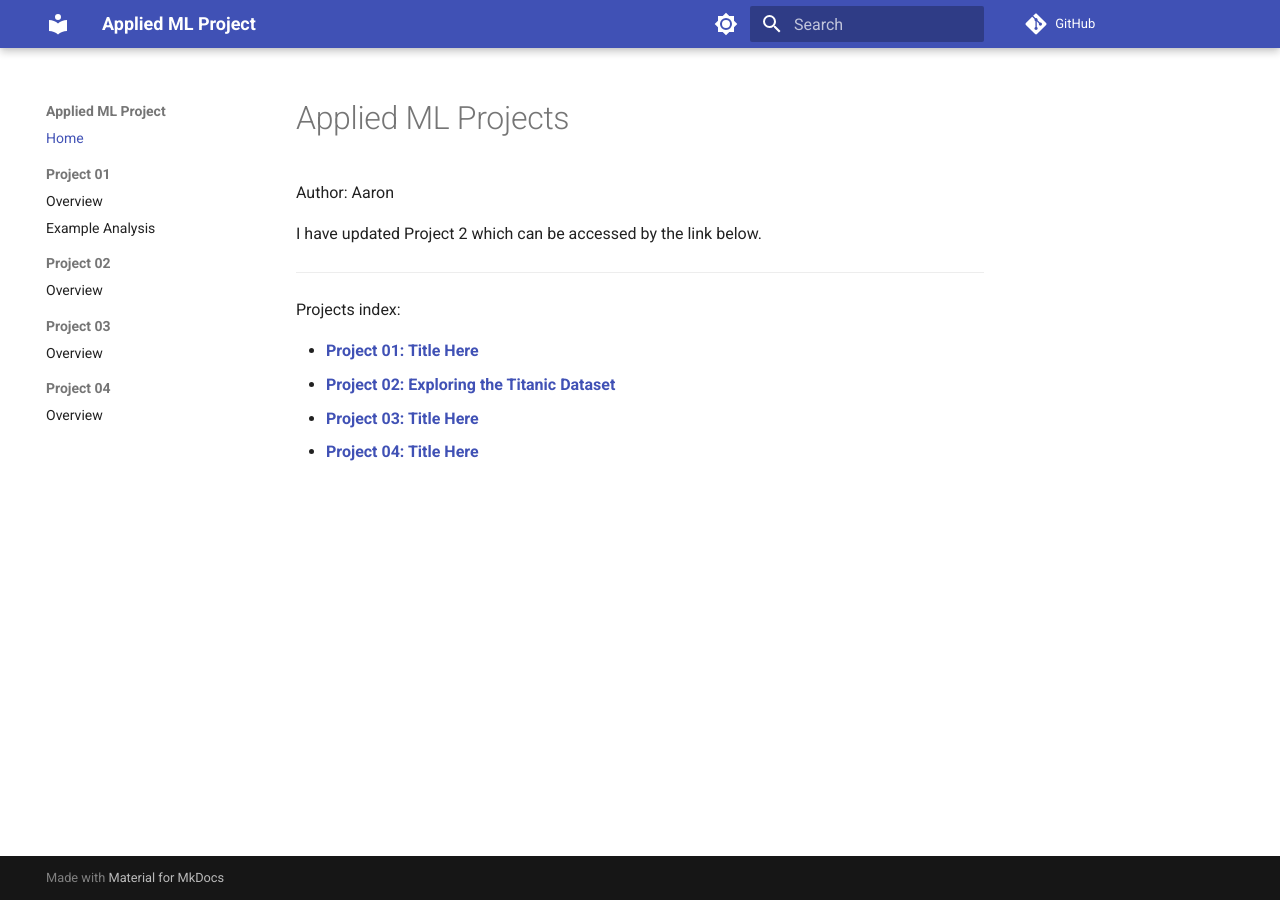
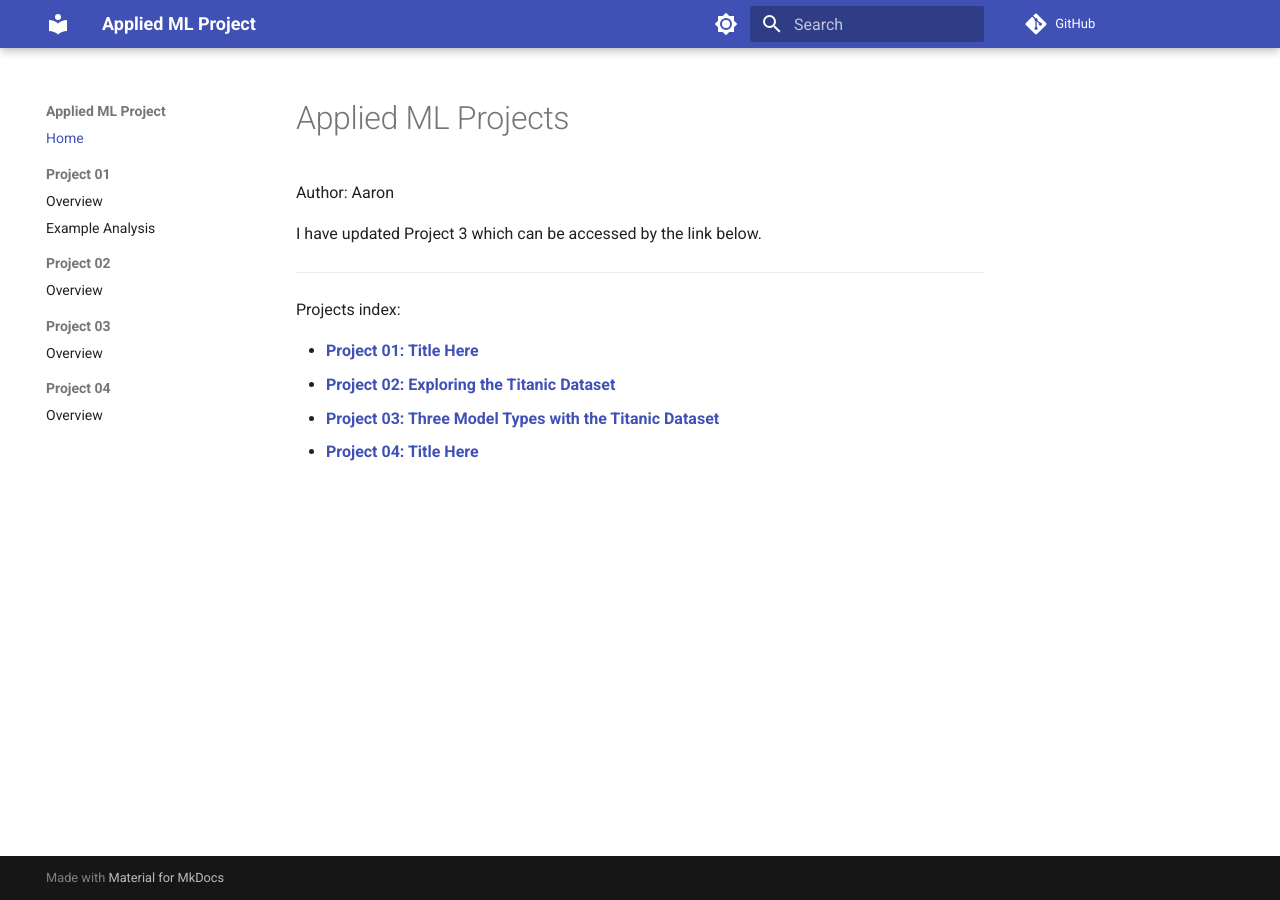
Before and after one commit to hrawp/applied-ml-hrawp, an MkDocs documentation site: the page built from docs/index.md, in a window 1280 px wide. Built offline with MkDocs 1.6.1 and Material for MkDocs 9.7.7, drawn with Linux system fonts in a browser that asks for light colours; comment, search, counter and statistics services are not loaded.

Commit message:
Project 3 mkdocs

```diff
--- a/docs/index.md
+++ b/docs/index.md
@@ -2,7 +2,7 @@
 
 Author: Aaron
 
-I have updated Project 2 which can be accessed by the link below.
+I have updated Project 3 which can be accessed by the link below.
 
 ---
 
@@ -10,5 +10,5 @@ Projects index:
 
 - [**Project 01: Title Here**](project01/README.md)
 - [**Project 02: Exploring the Titanic Dataset**](project02/README.md)
-- [**Project 03: Title Here**](project03/README.md)
+- [**Project 03: Three Model Types with the Titanic Dataset**](project03/README.md)
 - [**Project 04: Title Here**](project04/README.md)
```
Also changed, not shown: 1 other file.
